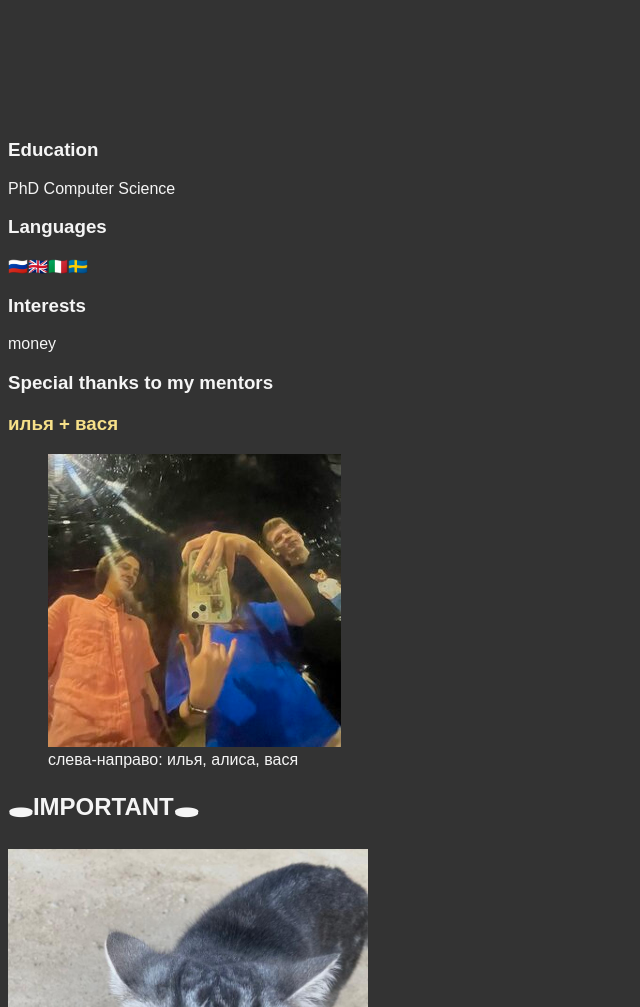
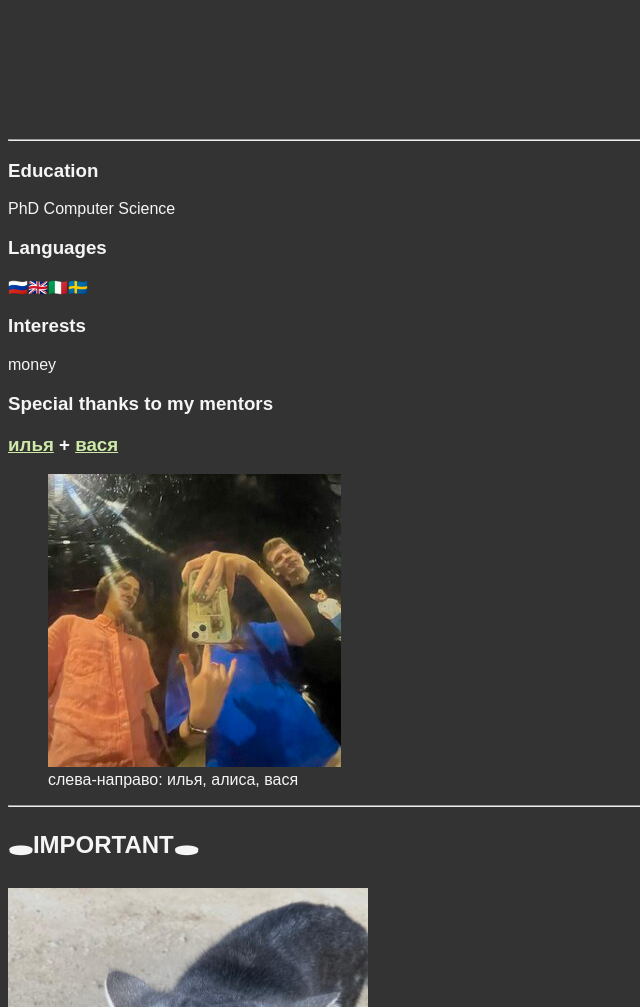
Before and after one commit to alice-s-i/first_html, a plain HTML site: page about.html in a window 1280 px wide. Shown: the part 640-1647 px from the top of the page, without its empty margins (0-640 px from the left). Drawn offline with Linux system fonts and the light colour scheme.

Commit message:
update 3

```diff
--- a/about.html
+++ b/about.html
@@ -26,6 +26,7 @@
 
         <p class="break"> </p>
 
+        <hr>
         <h3>Education</h3>
         <p>PhD Computer Science</p>
         <h3>Languages</h3>
@@ -33,11 +34,12 @@
         <h3>Interests</h3>
         <p>money</p>
         <h3>Special thanks to my mentors</h3>
-        <h3 style="color: rgb(246, 224, 137) ;"><strong>илья + вася</strong></h3>
+        <h3><strong><a href="https://github.com/Terro216" target="_blank">илья</a> + <a href="https://github.com/VasilyRazdorsky" target="_blank">вася</a></strong></h3>
         <figure>
             <img src="img/rsz_1и-в.jpg" alt="pic of three besties" title="besties">
             <figcaption>слева-направо: илья, алиса, вася</figcaption>
          </figure>
+         <hr>
         <h2><strong>🕳IMPORTANT🕳</strong></h2>
         <img src="img/ugol.JPG" alt="Ugol the cat" height=480px width=360px>
         <ul style="background-color: rgb(83, 16, 44) ;">
```
Also changed, not shown: index.html (+3 -3 lines).
